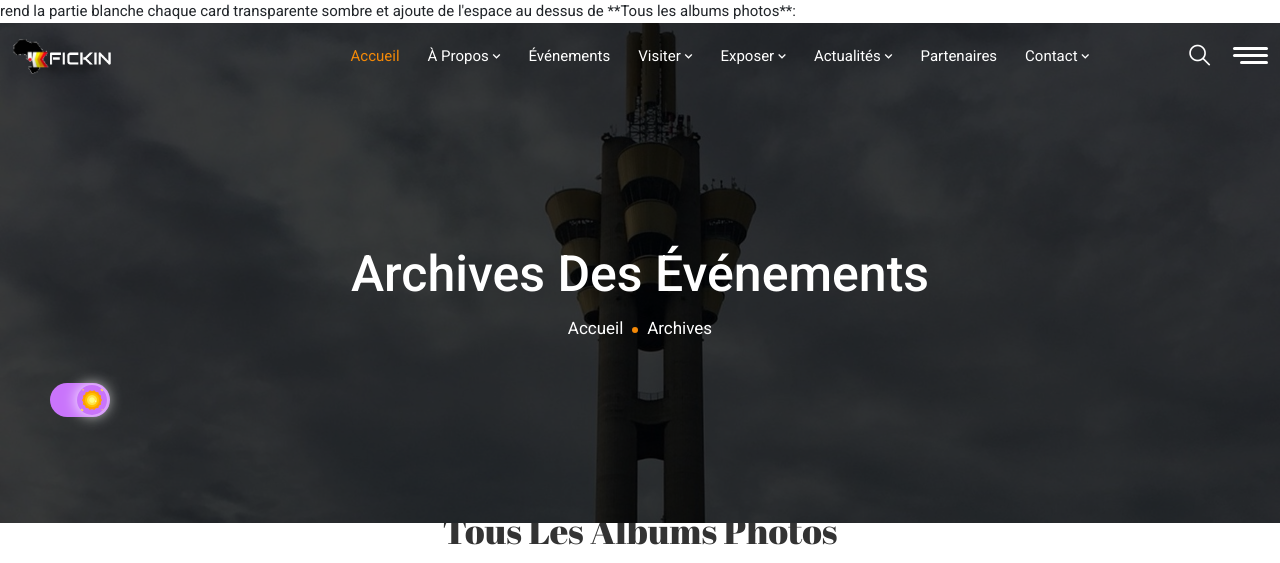
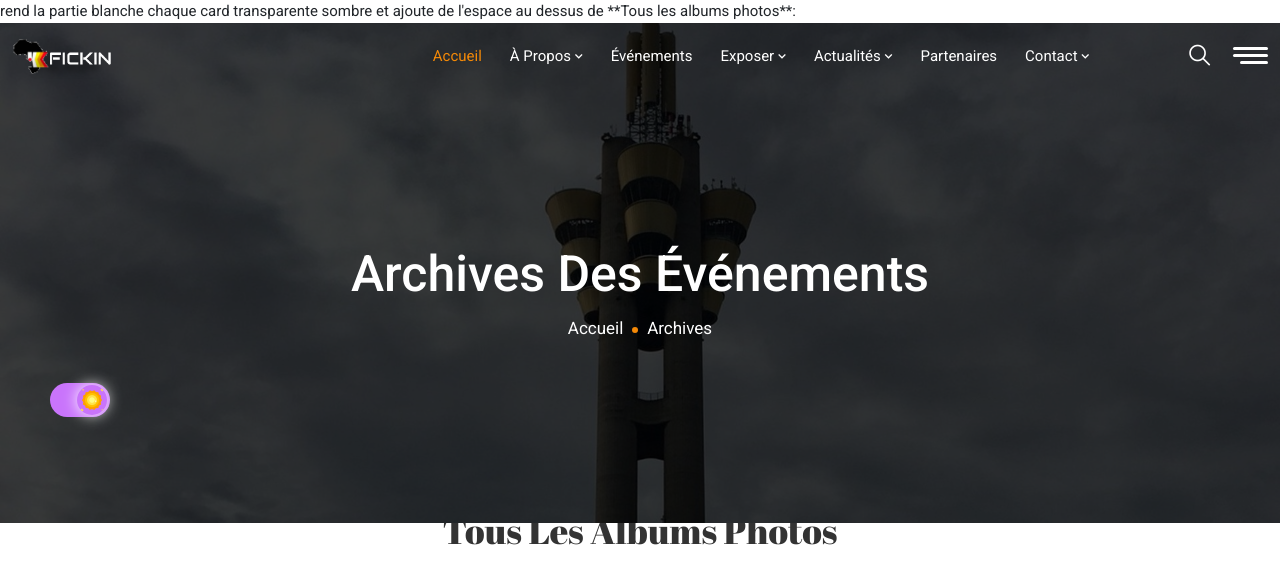
Before and after one commit to JeremieKorangi/koku_tech, a PHP site: page /archives.php in a window 1280 px wide. Shown: the top 563 px of the page. Run offline with PHP 8.4, Linux system fonts and the light colour scheme; some libraries are stand-ins or nearby versions.

Commit message:
mise à jour du menu enlevant visiter

```diff
--- a/inc/head.php
+++ b/inc/head.php
@@ -110,37 +110,6 @@
 
                                 </li>
 
-                                <li class="nav-item">
-                                    <a href="#" class="nav-link">
-                                        Visiter
-                                        <i class='bx bx-chevron-down'></i>
-                                    </a>
-
-                                    <ul class="dropdown-menu">
-                                        <li class="nav-item">
-                                            <a href="future.html" class="nav-link">
-                                                Informations pratiques
-                                            </a>
-                                        </li>
-
-                                        <li class="nav-item">
-                                            <a href="future.html" class="nav-link">
-                                                Horaires et tarifs
-                                            </a>
-                                        </li>
-
-                                        <li class="nav-item">
-                                            <a href="future.html" class="nav-link">
-                                                Plan du site
-                                            </a>
-                                        </li>
-                                         <li class="nav-item">
-                                            <a href="future.html" class="nav-link">
-                                                Hébergement et transport
-                                            </a>
-                                        </li>
-                                    </ul>
-                                </li>
 
                                 <li class="nav-item">
                                     <a href="#" class="nav-link">
```
